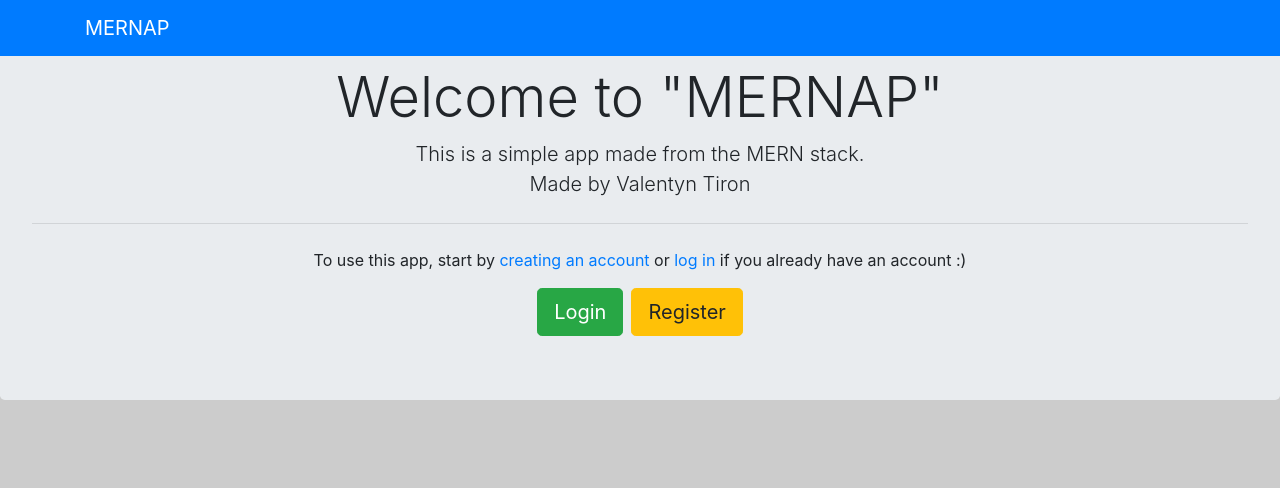
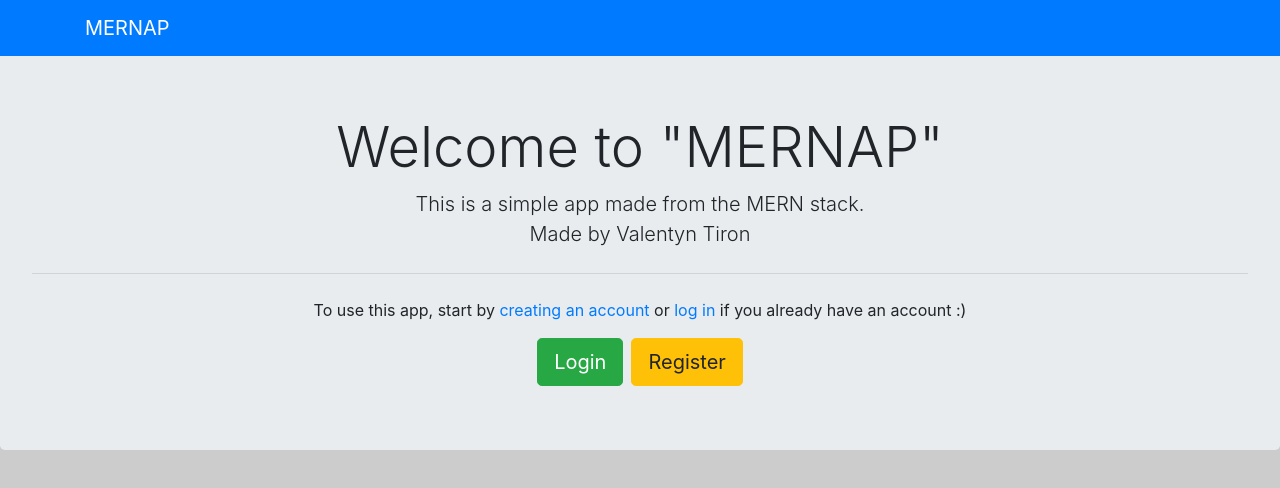
Before and after one commit to vtiron2002/mernap, a React (Create React App) app in the folder client/: page / in a window 1280 px wide. Shown: the top 488 px of the page. Built offline with nearby package versions, Linux system fonts and the light colour scheme.

Commit message:
fixed homepage and removed login value

```diff
--- a/client/src/pages/Home.js
+++ b/client/src/pages/Home.js
@@ -4,7 +4,7 @@ import { Redirect, Link } from 'react-router-dom'
 export default function Home() {
 	if (!localStorage.token) {
 		return (
-			<div class='jumbotron text-center'>
+			<div class='home jumbotron text-center'>
 				<h1 class='display-4'>Welcome to "MERNAP"</h1>
 				<p class='lead'>
 					This is a simple app made from the MERN stack.
--- a/client/src/pages/Login.js
+++ b/client/src/pages/Login.js
@@ -5,8 +5,8 @@ import { customFetch } from '../api/fetch'
 
 export default function Login() {
 	const [loginInfo, setLoginInfo] = useState({
-		email: 'vtiron2002@gmail.com',
-		password: 'Android17',
+		email: '',
+		password: '',
 	})
 	const [error, setError] = useState('')
 	const [loading, setLoading] = useState(false)
--- a/client/src/styles/custom.css
+++ b/client/src/styles/custom.css
@@ -14,7 +14,7 @@ body {
 	flex: 1;
 }
 
-.login, .register, .dashboardContainer {
+.login, .register, .dashboardContainer, .home {
 	position: relative;
 	top: 50px
 }
```
